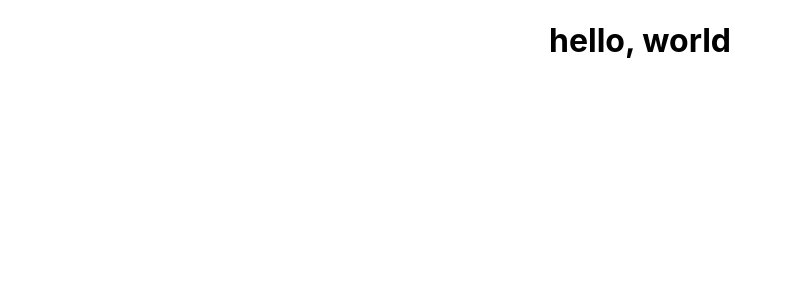
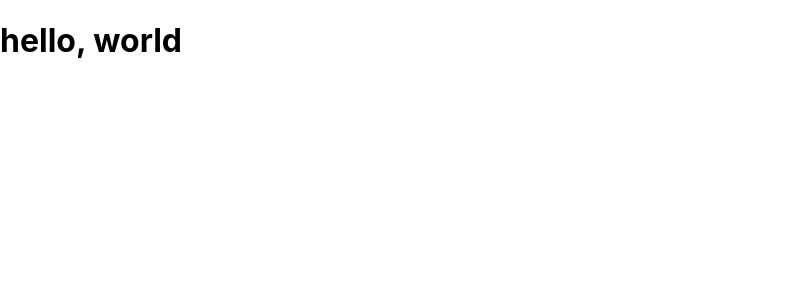
Before and after one commit to ejelome/pfinder, a React (Create React App) app: page / in a window 1280 px wide. Shown: the top 300 px of the page, without its empty margins (0-790 px from the left). Built offline with nearby package versions, Linux system fonts and the light colour scheme.

Commit message:
Change component wrapper to fragment (verbose)

```diff
--- a/src/App.js
+++ b/src/App.js
@@ -1,12 +1,12 @@
-import React, { Component } from "react";
+import React, { Component, Fragment } from "react";
 import "./App.css";
 
 class App extends Component {
   render() {
     return (
-      <div className="App">
+      <Fragment>
         <h1>hello, world</h1>
-      </div>
+      </Fragment>
     );
   }
 }
```
